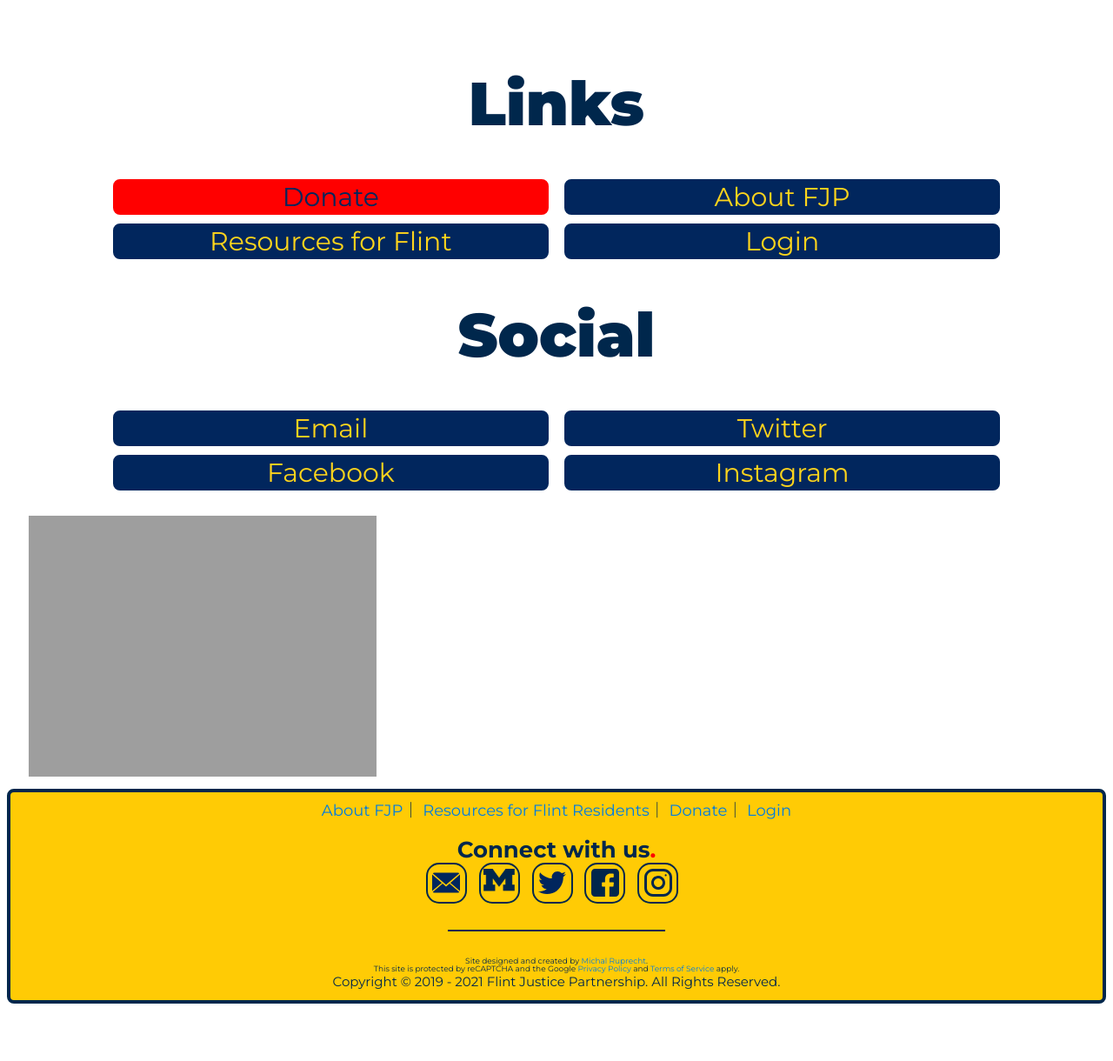
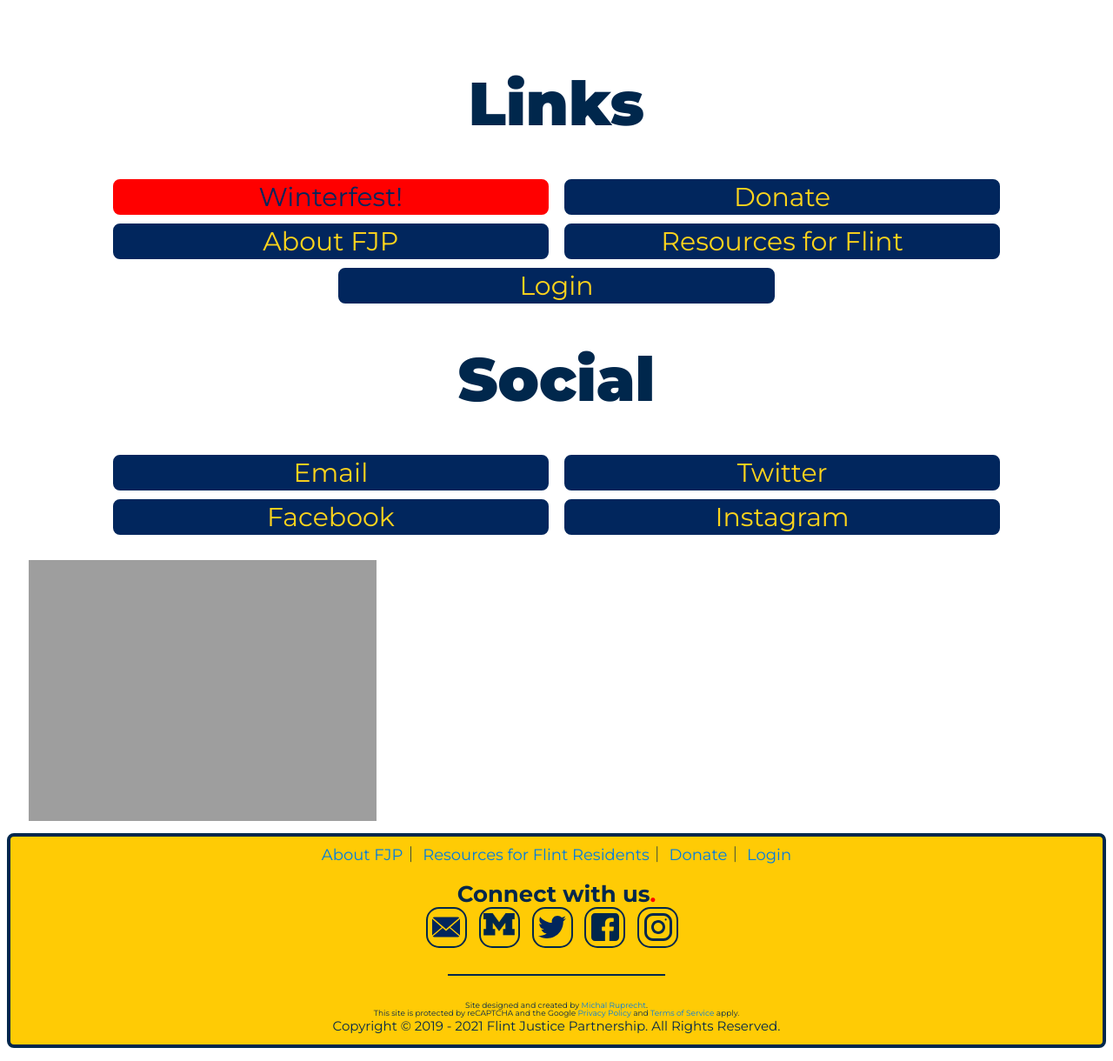
Before and after one commit to umichfjp/umichfjp.github.io, a Jekyll site: the page built from pages/social.html, in a window 1280 px wide. Shown: the whole page at 87% size. Built offline with Jekyll 4.4.1, drawn with Linux system fonts in a browser that asks for light colours; before the commit the page ends 1169 px from its top, so only the background shows below that.

Commit message:
Update social.html

```diff
--- a/pages/social.html
+++ b/pages/social.html
@@ -15,7 +15,8 @@ title: Social
         <center>
         <h1>Links</h1>
         <h2>
-          <a class="redbutton" href="https://umichfjp.github.io/pages/donate" target="_blank">Donate</a>
+          <a class="redbutton" href="https://umichfjp.github.io/pages/signup/general">Winterfest!</a>
+          <a class="button" href="https://umichfjp.github.io/pages/donate" target="_blank">Donate</a>
           <a class="button" href="https://umichfjp.github.io" target="_blank">About FJP</a>
           <a class="button" href="https://umichfjp.github.io/pages/resources" target="_blank">Resources for Flint</a>
           <a class="button" href="https://umichfjp.github.io/pages/login" target="_blank">Login</a>
```
